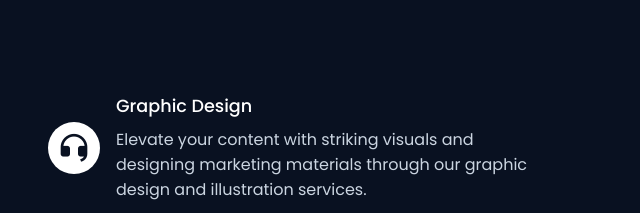
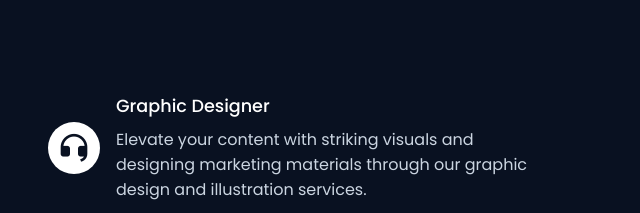
Before and after one commit to khalifarb-k/Khalifa-Badirwagn, a plain HTML site: page index.html in a window 1280 px wide. Shown: the part 1451-1664 px from the top of the page, 640-1280 px from the left. Drawn offline with nearby package versions, Linux system fonts and the light colour scheme; a script that the page names is missing.

Commit message:
Update index.html

```diff
--- a/index.html
+++ b/index.html
@@ -92,7 +92,7 @@
           <div class="service__card">
             <span><i class="ri-customer-service-fill"></i></span>
             <div>
-              <h4>Graphic Design</h4>
+              <h4>Graphic Designer</h4>
               <p>
                 Elevate your content with striking visuals and designing marketing
                 materials through our graphic design and illustration services.
```
